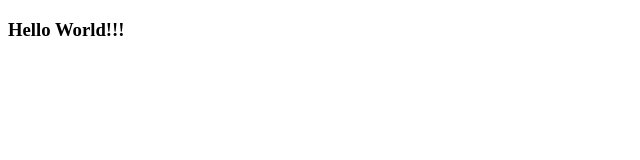
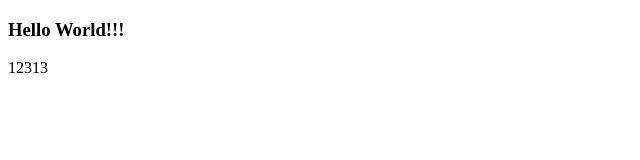
Before and after one commit to kkehhd3950/2016-tech, a plain HTML site: page index.html in a window 1280 px wide. Shown: the full height of the page, 0-640 px from the left. Drawn offline with Linux system fonts and the light colour scheme.

Commit message:
Second lession (#4)
* 这是第二堂课的作业

* edit

```diff
--- a/index.html
+++ b/index.html
@@ -6,5 +6,6 @@
 </head>
 <body>
   <h3>Hello World!!!</h3>
+  <p>12313 </p>
 </body>
 </html>
```
